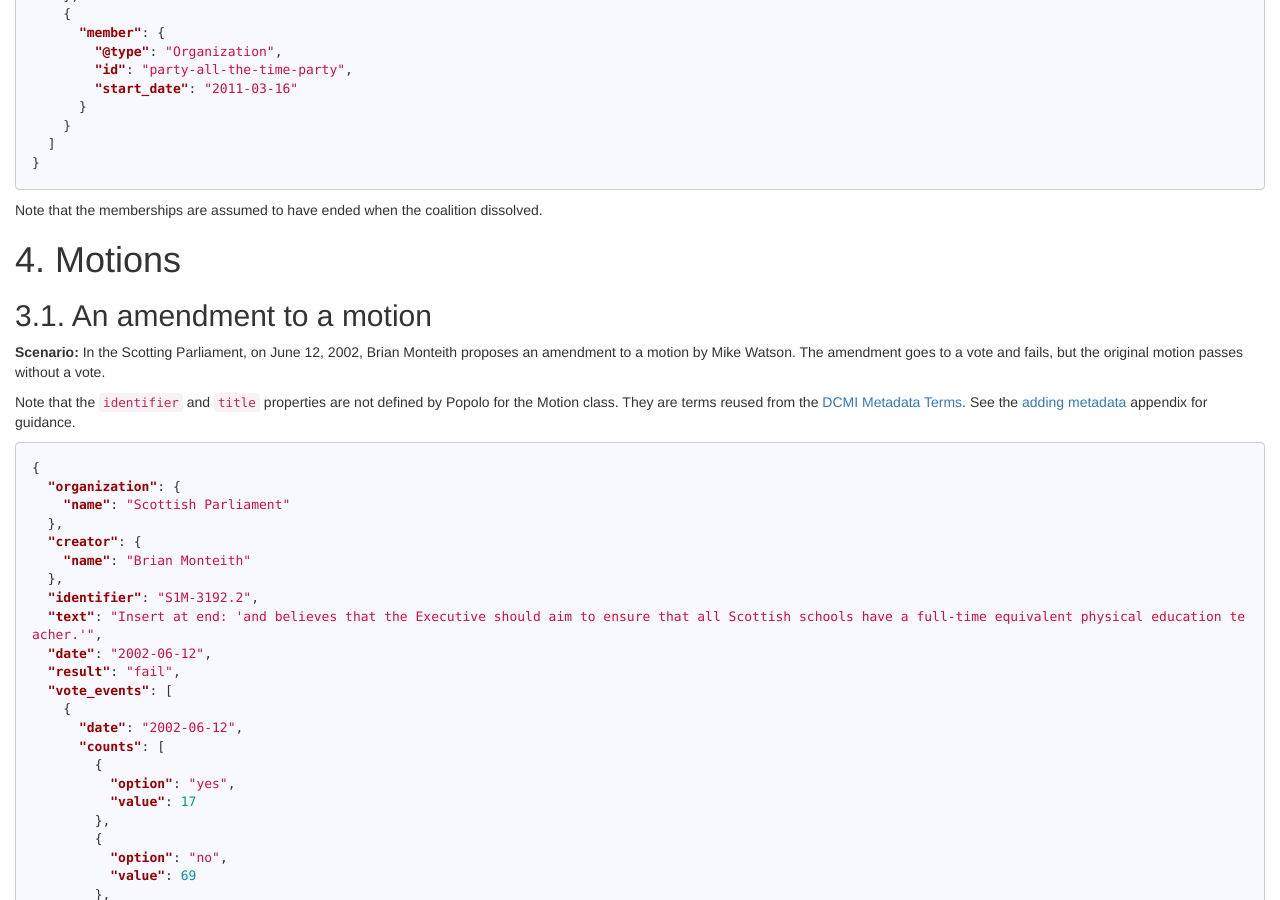
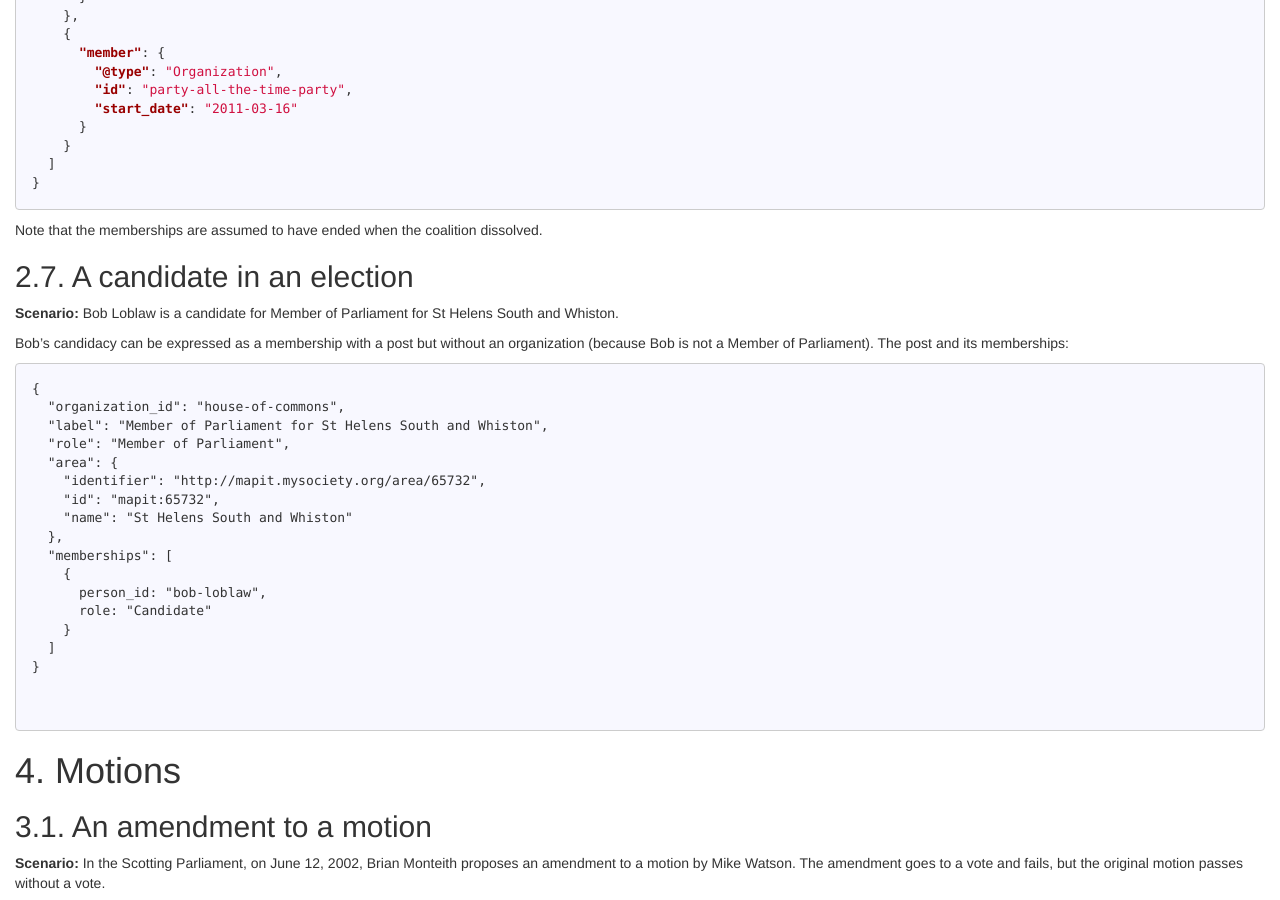
Before and after one commit to popolo-project/popolo-spec, a Jekyll site: the page built from appendices/examples.md, in a window 1280 px wide and 900 px high, scrolled down 5359 px. Built offline with Jekyll 4.4.1, drawn with Linux system fonts in a browser that asks for light colours; nearby versions of some CDN libraries; Markdown is read by kramdown in place of the engine named in the settings; some of the changed text lies outside the part shown.

Commit message:
add electoral candidate example

````diff
--- a/appendices/examples.md
+++ b/appendices/examples.md
@@ -22,7 +22,8 @@ This document provides more complex examples than [the samples given in the spec
   1. [Change in party affiliation](#party-affiliation)
   1. [A previously held post](#previous-post)
   1. [A post held by more than one person simultaneously](#simultaneous-post)
-  1. [A party within a coalition](#party-coalition)
+  1. [A party in a coalition](#party-coalition)
+  1. [A candidate in an election](#electoral-candidate)
 1. [Motions](#motions)
   1. [An amendment to a motion](#motion-amendment)
 1. [Vote events](#vote-events)
@@ -309,6 +310,33 @@ The government coalition, an organization, and its memberships:
 
 Note that the memberships are assumed to have ended when the coalition dissolved.
 
+<h2 id="electoral-candidate">2.7. A candidate in an election</h2>
+
+**Scenario:** Bob Loblaw is a candidate for Member of Parliament for St Helens South and Whiston.
+
+Bob's candidacy can be expressed as a membership with a post but without an organization (because Bob is not a Member of Parliament). The post and its memberships:
+
+```
+{
+  "organization_id": "house-of-commons",
+  "label": "Member of Parliament for St Helens South and Whiston",
+  "role": "Member of Parliament",
+  "area": {
+    "identifier": "http://mapit.mysociety.org/area/65732",
+    "id": "mapit:65732",
+    "name": "St Helens South and Whiston"
+  },
+  "memberships": [
+    {
+      person_id: "bob-loblaw",
+      role: "Candidate"
+    }
+  ]
+}
+
+
+```
+
 <h1 id="motions">4. Motions</h1>
 
 <h2 id="motion-amendment">3.1. An amendment to a motion</h2>
````
Also changed, not shown: specs/index.md (+1 -0 lines), specs/membership.md (+1 -1 lines).
